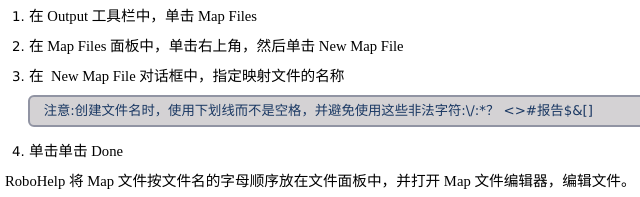
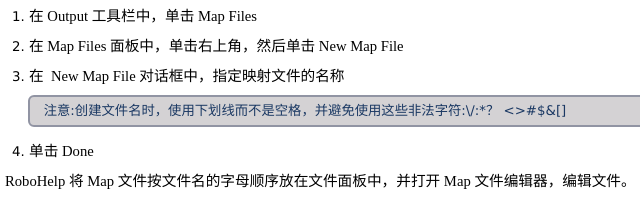
Before and after one commit to hududusoda/RoboHelp-Site, a plain HTML site: page 进阶功能/项目.htm in a window 1280 px wide. Shown: the part 1527-1724 px from the top of the page, 5-645 px from the left. Drawn offline with Linux system fonts and the light colour scheme; files whose address does not match are found by name.

Commit message:
审校错误

```diff
--- a/进阶功能/项目.htm
+++ b/进阶功能/项目.htm
@@ -134,10 +134,10 @@
     </li>
     <li>
       <p>在  New Map File 对话框中，指定映射文件的名称</p>
-      <p class="Emphasis2">注意:创建文件名时，使用下划线而不是空格，并避免使用这些非法字符:\/:*？ &lt;&gt;#报告$&amp;[]</p>
+      <p class="Emphasis2">注意:创建文件名时，使用下划线而不是空格，并避免使用这些非法字符:\/:*？ &lt;&gt;#$&amp;[]</p>
     </li>
     <li>
-      <p>单击单击 Done </p>
+      <p>单击 Done </p>
     </li>
   </ol>
   <p>RoboHelp 将 Map 文件按文件名的字母顺序放在文件面板中，并打开 Map 文件编辑器，编辑文件。</p>
```
